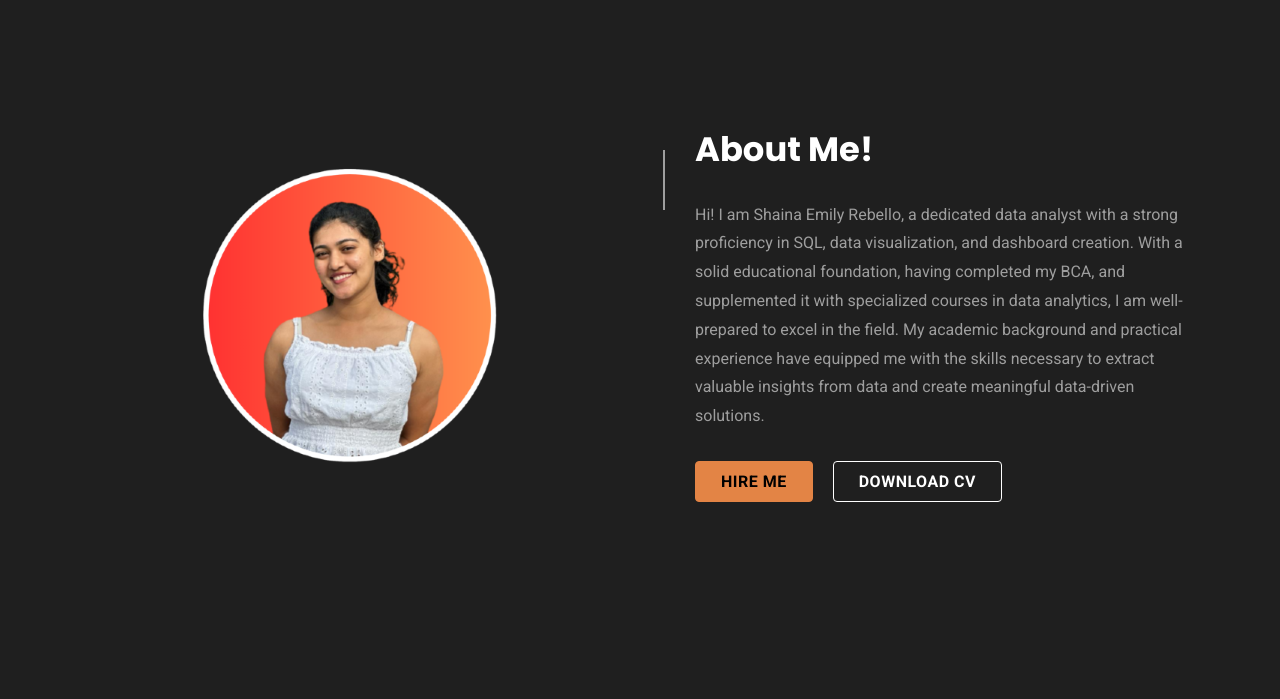
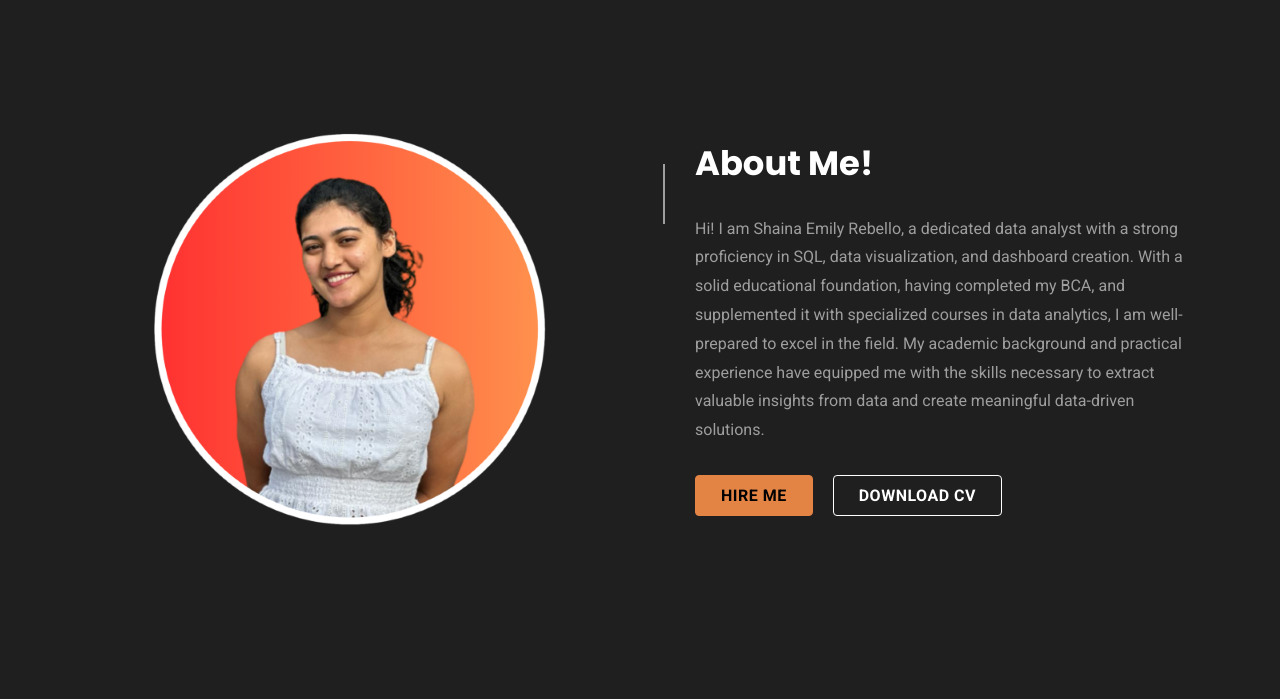
Before and after one commit to rebello03/rebello03.github.io, a plain HTML site: page index.html in a window 1280 px wide. Shown: the part 1180-1879 px from the top of the page. Drawn offline with nearby package versions, Linux system fonts and the light colour scheme; a web font is replaced by a local one.

Commit message:
Update index.html

```diff
--- a/index.html
+++ b/index.html
@@ -224,7 +224,7 @@
       <section class="about" id="about">
 
         <figure class="about-banner">
-          <img src="./assets/images/about-banner2.png" alt="Shaina">
+          <img src="./assets/images/about-banner.png" alt="Shaina">
         </figure>
 
         <div class="about-content section-content">
```
